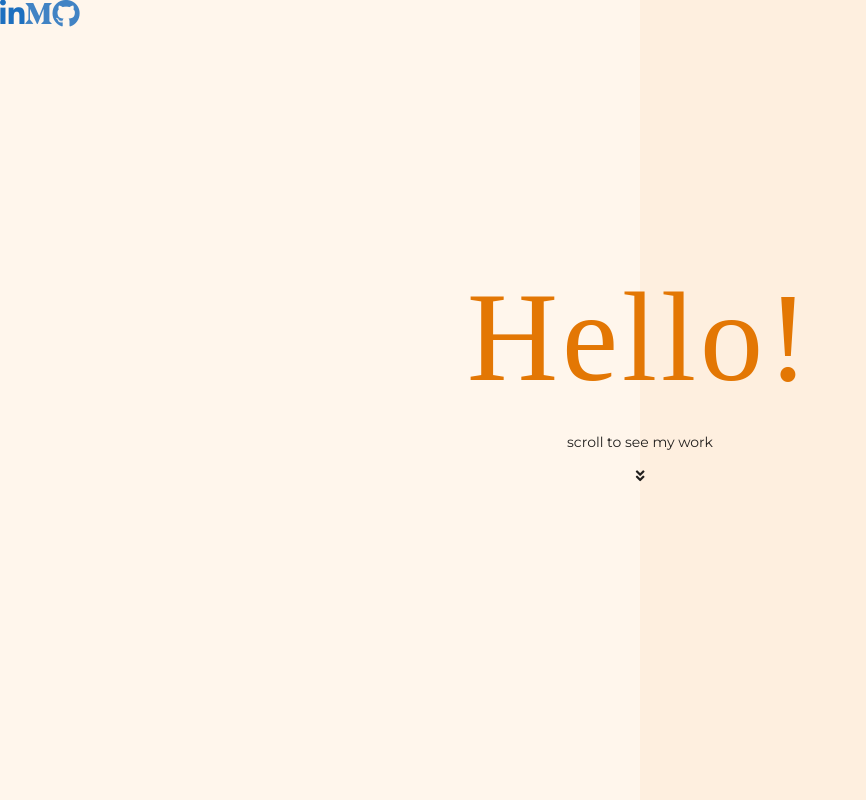
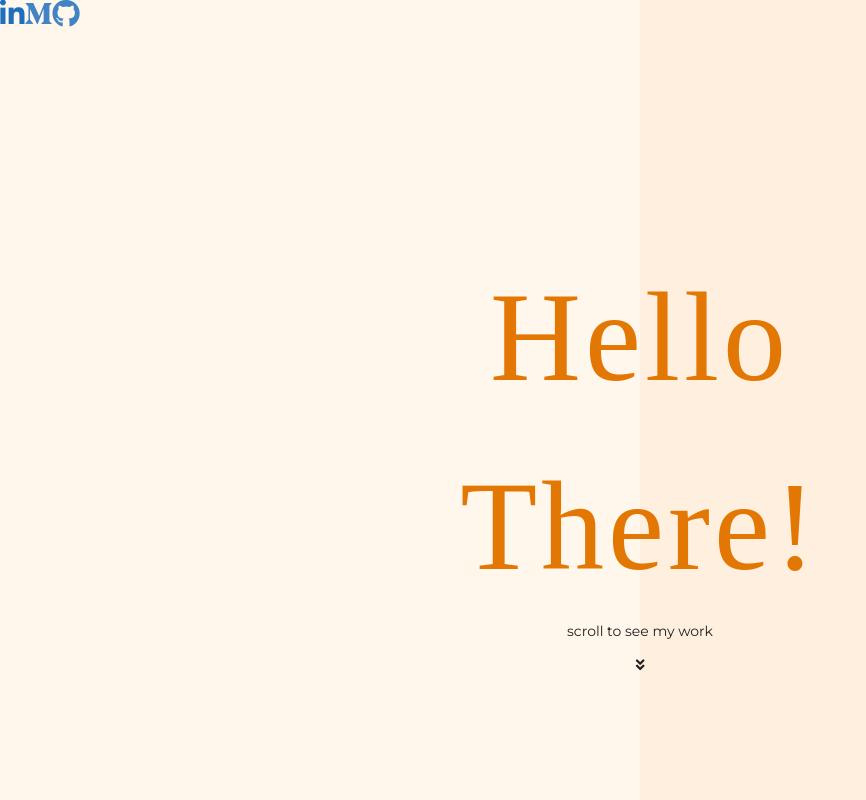
Before and after one commit to sarahpai/portfolio, a React (Create React App) app: page / in a window 1280 px wide. Shown: the whole page, without its empty margins (0-866 px from the left). Built offline with nearby package versions, Linux system fonts and the light colour scheme; a web font is replaced by a local one.

Commit message:
editing landing page text to test localhost loading error

```diff
--- a/src/Component/Landing.js
+++ b/src/Component/Landing.js
@@ -34,7 +34,7 @@ class landing extends React.Component {
 					  </div>
 					</div> */}
 						<article>
-							<span>Hello!</span>
+							<span>Hello There!</span>
 							<p>scroll to see my work</p>
 							<i class="fas fa-angle-double-down"></i>
 						</article>
--- a/src/index.js
+++ b/src/index.js
@@ -1,6 +1,6 @@
 import React from 'react';
 import ReactDOM from 'react-dom';
-import { Router } from 'react-router-dom'
+// import { Router } from 'react-router-dom'
 import App from './App';
 import * as serviceWorker from './serviceWorker';
 
```
